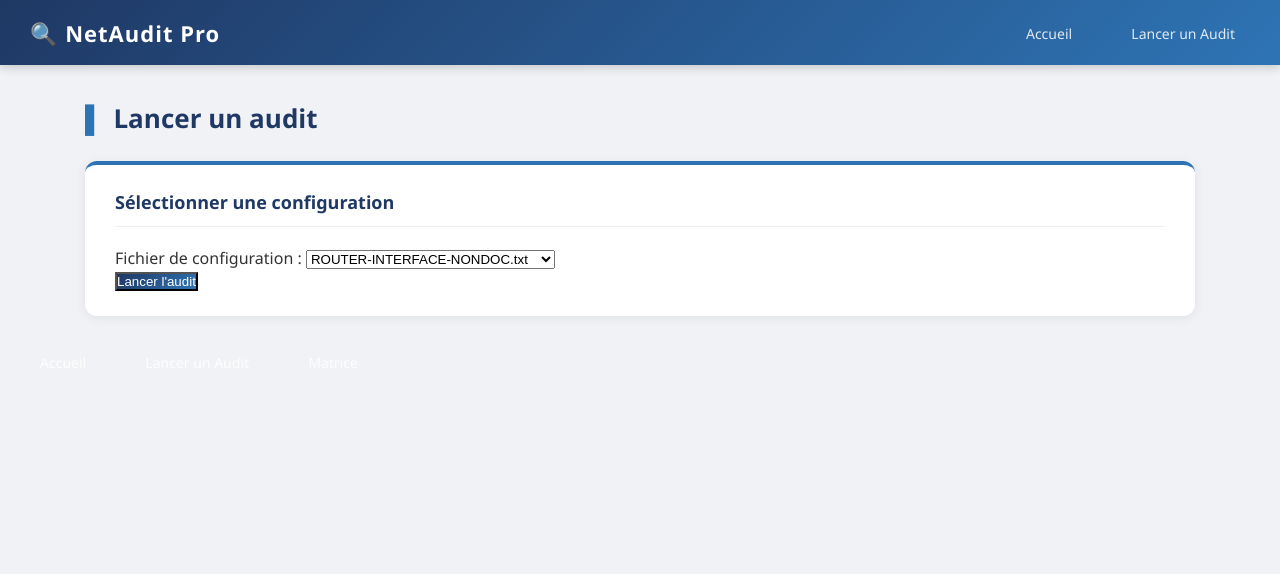
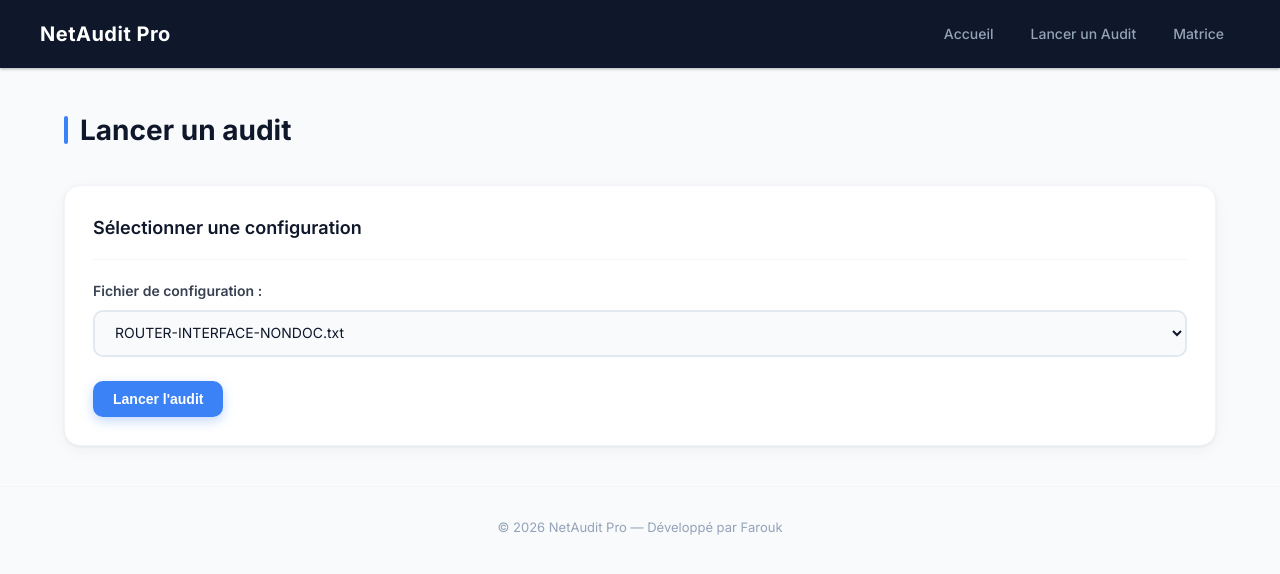
Before and after one commit to cool-user99/audit-tool-farouk, a Flask app: page /audit in a window 1280 px wide. Shown: the top 574 px of the page. Run offline with Flask 3, Linux system fonts and the light colour scheme.

Commit message:
feat: modern professional UI design for NetAudit Pro

```diff
--- a/static/style.css
+++ b/static/style.css
@@ -1,3 +1,9 @@
+/* ========================================
+   NetAudit Pro — Style Modern Professional
+   Auteur : Farouk
+======================================== */
+
+@import url('https://fonts.googleapis.com/css2?family=Inter:wght@300;400;500;600;700;800&display=swap');
 
 * {
     margin: 0;
@@ -6,20 +12,21 @@
 }
 
 body {
-    font-family: 'Segoe UI', Arial, sans-serif;
-    background: #f0f2f5;
-    color: #333;
+    font-family: 'Inter', 'Segoe UI', sans-serif;
+    background: #f8fafc;
+    color: #1e293b;
+    line-height: 1.6;
 }
 
 /* ========== NAVBAR ========== */
 nav {
-    background: linear-gradient(135deg, #1F3864, #2E74B5);
-    padding: 0 30px;
+    background: #0f172a;
+    padding: 0 40px;
     display: flex;
     justify-content: space-between;
     align-items: center;
-    height: 65px;
-    box-shadow: 0 2px 10px rgba(0,0,0,0.2);
+    height: 68px;
+    box-shadow: 0 1px 3px rgba(0,0,0,0.3);
     position: sticky;
     top: 0;
     z-index: 100;
@@ -27,35 +34,45 @@ nav {
 
 .nav-brand {
     color: white;
-    font-size: 22px;
-    font-weight: bold;
-    letter-spacing: 1px;
+    font-size: 20px;
+    font-weight: 700;
+    letter-spacing: 0.5px;
 }
 
 .nav-brand span {
-    color: #64B5F6;
+    color: #3b82f6;
+}
+
+.nav-links {
+    display: flex;
+    gap: 5px;
 }
 
 .nav-links a {
-    color: rgba(255,255,255,0.85);
+    color: #94a3b8;
     text-decoration: none;
-    margin-left: 25px;
     font-size: 14px;
-    padding: 8px 15px;
-    border-radius: 20px;
-    transition: all 0.3s;
+    font-weight: 500;
+    padding: 8px 16px;
+    border-radius: 8px;
+    transition: all 0.2s;
 }
 
 .nav-links a:hover {
-    background: rgba(255,255,255,0.15);
+    background: #1e293b;
+    color: white;
+}
+
+.nav-links a.active {
+    background: #3b82f6;
     color: white;
 }
 
 /* ========== CONTAINER ========== */
 .container {
-    max-width: 1150px;
-    margin: 35px auto;
-    padding: 0 20px;
+    max-width: 1200px;
+    margin: 40px auto;
+    padding: 0 24px;
 }
 
 /* ========== PAGE HEADER ========== */
@@ -63,37 +80,27 @@ nav {
     display: flex;
     justify-content: space-between;
     align-items: center;
-    margin-bottom: 25px;
+    margin-bottom: 32px;
 }
 
 .page-header h1 {
-    font-size: 26px;
-    color: #1F3864;
+    font-size: 28px;
     font-weight: 700;
+    color: #0f172a;
+    position: relative;
+    padding-left: 16px;
 }
 
 .page-header h1::before {
-    content: "▌";
-    color: #2E74B5;
-    margin-right: 10px;
-}
-
-/* ========== CARDS ========== */
-.card {
-    background: white;
-    border-radius: 12px;
-    padding: 25px 30px;
-    box-shadow: 0 2px 12px rgba(0,0,0,0.07);
-    margin-bottom: 25px;
-    border-top: 4px solid #2E74B5;
-}
-
-.card h2 {
-    margin-bottom: 20px;
-    color: #1F3864;
-    font-size: 18px;
-    padding-bottom: 12px;
-    border-bottom: 1px solid #eee;
+    content: "";
+    position: absolute;
+    left: 0;
+    top: 50%;
+    transform: translateY(-50%);
+    width: 4px;
+    height: 28px;
+    background: #3b82f6;
+    border-radius: 2px;
 }
 
 /* ========== STATS GRID ========== */
@@ -101,66 +108,110 @@ nav {
     display: grid;
     grid-template-columns: repeat(3, 1fr);
     gap: 20px;
-    margin-bottom: 25px;
+    margin-bottom: 28px;
 }
 
 .stat-card {
     background: white;
-    border-radius: 12px;
-    padding: 25px 20px;
+    border-radius: 16px;
+    padding: 28px 24px;
     text-align: center;
-    box-shadow: 0 2px 12px rgba(0,0,0,0.07);
-    transition: transform 0.2s;
-    border-bottom: 4px solid #2E74B5;
+    box-shadow: 0 1px 3px rgba(0,0,0,0.06), 0 4px 16px rgba(0,0,0,0.04);
+    transition: all 0.3s;
+    border: 1px solid #f1f5f9;
+    position: relative;
+    overflow: hidden;
+}
+
+.stat-card::before {
+    content: "";
+    position: absolute;
+    top: 0;
+    left: 0;
+    right: 0;
+    height: 3px;
+    background: linear-gradient(90deg, #3b82f6, #60a5fa);
 }
 
 .stat-card:hover {
-    transform: translateY(-3px);
-    box-shadow: 0 6px 20px rgba(0,0,0,0.12);
+    transform: translateY(-4px);
+    box-shadow: 0 8px 30px rgba(0,0,0,0.1);
 }
 
 .stat-number {
-    font-size: 42px;
+    font-size: 44px;
     font-weight: 800;
-    color: #1F3864;
+    color: #0f172a;
+    line-height: 1;
+    margin-bottom: 8px;
 }
 
 .stat-label {
-    font-size: 13px;
-    color: #888;
-    margin-top: 8px;
+    font-size: 12px;
+    font-weight: 600;
+    color: #94a3b8;
     text-transform: uppercase;
-    letter-spacing: 0.5px;
+    letter-spacing: 1px;
+}
+
+/* ========== CARD ========== */
+.card {
+    background: white;
+    border-radius: 16px;
+    padding: 28px;
+    box-shadow: 0 1px 3px rgba(0,0,0,0.06), 0 4px 16px rgba(0,0,0,0.04);
+    margin-bottom: 24px;
+    border: 1px solid #f1f5f9;
+}
+
+.card h2 {
+    font-size: 18px;
+    font-weight: 600;
+    color: #0f172a;
+    margin-bottom: 20px;
+    padding-bottom: 16px;
+    border-bottom: 1px solid #f1f5f9;
+    display: flex;
+    align-items: center;
+    gap: 10px;
 }
 
 /* ========== TABLE ========== */
 table {
     width: 100%;
-    border-collapse: collapse;
+    border-collapse: separate;
+    border-spacing: 0;
 }
 
 thead tr {
-    background: linear-gradient(135deg, #1F3864, #2E74B5);
+    background: #f8fafc;
 }
 
 th {
-    color: white;
+    color: #64748b;
     padding: 14px 16px;
     text-align: left;
-    font-size: 13px;
+    font-size: 12px;
     font-weight: 600;
-    letter-spacing: 0.5px;
+    letter-spacing: 0.8px;
     text-transform: uppercase;
+    border-bottom: 2px solid #f1f5f9;
 }
 
 td {
-    padding: 12px 16px;
-    border-bottom: 1px solid #f0f0f0;
+    padding: 14px 16px;
+    border-bottom: 1px solid #f8fafc;
     font-size: 14px;
+    color: #334155;
+    font-weight: 400;
+}
+
+tbody tr {
+    transition: background 0.15s;
 }
 
 tbody tr:hover {
-    background: #f8f9ff;
+    background: #f8fafc;
 }
 
 tbody tr:last-child td {
@@ -169,5 +220,166 @@ tbody tr:last-child td {
 
 /* ========== BUTTONS ========== */
 .btn-primary {
-    background: linear-gradient(135deg, #1F3864, #2E74B5);
-    color: white;}
+    background: #3b82f6;
+    color: white;
+    padding: 10px 20px;
+    border: none;
+    border-radius: 10px;
+    cursor: pointer;
+    text-decoration: none;
+    font-size: 14px;
+    font-weight: 600;
+    transition: all 0.2s;
+    display: inline-flex;
+    align-items: center;
+    gap: 8px;
+    box-shadow: 0 4px 12px rgba(59,130,246,0.3);
+}
+
+.btn-primary:hover {
+    background: #2563eb;
+    transform: translateY(-1px);
+    box-shadow: 0 6px 16px rgba(59,130,246,0.4);
+}
+
+.btn-small {
+    background: #eff6ff;
+    color: #3b82f6;
+    padding: 6px 14px;
+    border-radius: 8px;
+    text-decoration: none;
+    font-size: 12px;
+    font-weight: 600;
+    transition: all 0.2s;
+    border: 1px solid #bfdbfe;
+}
+
+.btn-small:hover {
+    background: #3b82f6;
+    color: white;
+}
+
+/* ========== BADGES ========== */
+.badge {
+    padding: 5px 12px;
+    border-radius: 20px;
+    font-size: 12px;
+    font-weight: 600;
+    display: inline-block;
+}
+
+.badge-red    { background: #fef2f2; color: #dc2626; border: 1px solid #fecaca; }
+.badge-orange { background: #fff7ed; color: #ea580c; border: 1px solid #fed7aa; }
+.badge-yellow { background: #fefce8; color: #ca8a04; border: 1px solid #fef08a; }
+.badge-green  { background: #f0fdf4; color: #16a34a; border: 1px solid #bbf7d0; }
+
+/* ========== FORM ========== */
+.form-group {
+    margin-bottom: 24px;
+}
+
+.form-group label {
+    display: block;
+    margin-bottom: 8px;
+    font-weight: 600;
+    color: #374151;
+    font-size: 14px;
+}
+
+.form-control {
+    width: 100%;
+    padding: 12px 16px;
+    border: 2px solid #e2e8f0;
+    border-radius: 10px;
+    font-size: 14px;
+    font-family: 'Inter', sans-serif;
+    transition: all 0.2s;
+    background: #f8fafc;
+    color: #0f172a;
+}
+
+.form-control:focus {
+    outline: none;
+    border-color: #3b82f6;
+    background: white;
+    box-shadow: 0 0 0 3px rgba(59,130,246,0.1);
+}
+
+/* ========== ALERTS ========== */
+.alert {
+    padding: 16px 20px;
+    border-radius: 12px;
+    margin-bottom: 24px;
+    font-size: 14px;
+    font-weight: 500;
+    display: flex;
+    align-items: center;
+    gap: 12px;
+}
+
+.alert-success {
+    background: #f0fdf4;
+    color: #16a34a;
+    border: 1px solid #bbf7d0;
+}
+
+.alert-success a {
+    color: #0f172a;
+    font-weight: 700;
+    margin-left: 8px;
+    text-decoration: underline;
+}
+
+/* ========== MATRICE ========== */
+.matrice-ok {
+    color: #16a34a;
+    font-weight: 700;
+    font-size: 13px;
+}
+
+.matrice-non {
+    color: #dc2626;
+    font-weight: 700;
+    font-size: 13px;
+}
+
+/* ========== EMPTY STATE ========== */
+.empty-state {
+    text-align: center;
+    padding: 60px 20px;
+    color: #94a3b8;
+}
+
+.empty-state p {
+    font-size: 16px;
+    margin-bottom: 20px;
+}
+
+/* ========== FOOTER ========== */
+footer {
+    text-align: center;
+    padding: 30px;
+    color: #94a3b8;
+    font-size: 13px;
+    border-top: 1px solid #f1f5f9;
+    margin-top: 40px;
+}
+
+/* ========== RESPONSIVE ========== */
+@media (max-width: 768px) {
+    .stats-grid {
+        grid-template-columns: 1fr;
+    }
+    .page-header {
+        flex-direction: column;
+        gap: 16px;
+        align-items: flex-start;
+    }
+    nav {
+        padding: 0 20px;
+    }
+    .container {
+        padding: 0 16px;
+        margin: 24px auto;
+    }
+}
--- a/templates/base.html
+++ b/templates/base.html
@@ -3,27 +3,25 @@
 <head>
     <meta charset="UTF-8">
     <meta name="viewport" content="width=device-width, initial-scale=1.0">
-    <title>NetAudit Pro </title>
+    <title>NetAudit Pro</title>
     <link rel="stylesheet" href="{{ url_for('static', filename='style.css') }}">
 </head>
 <body>
     <nav>
-        <div class="nav-brand">🔍 NetAudit Pro</div>
+        <div class="nav-brand">NetAudit Pro</div>
         <div class="nav-links">
             <a href="/">Accueil</a>
             <a href="/audit">Lancer un Audit</a>
+            <a href="/matrice">Matrice</a>
         </div>
     </nav>
 
     <div class="container">
         {% block content %}{% endblock %}
     </div>
-    <div class="nav-links">
-        <a href="/">Accueil</a>
-        <a href="/audit">Lancer un Audit</a>
-        <a href="/matrice">Matrice</a>
-    </div>
 
-
+    <footer>
+        <p>© 2026 NetAudit Pro — Développé par Farouk</p>
+    </footer>
 </body>
 </html>
```
